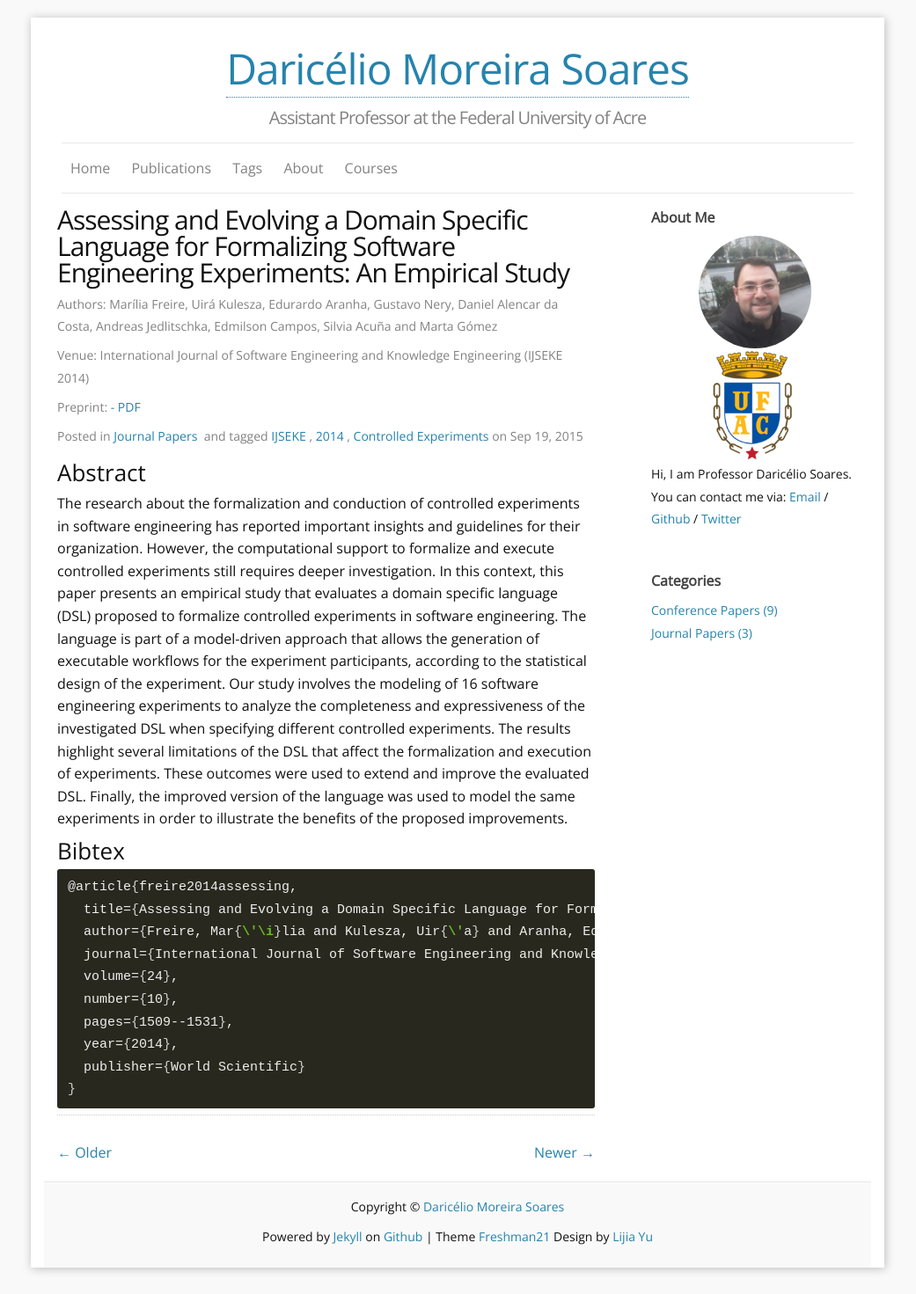
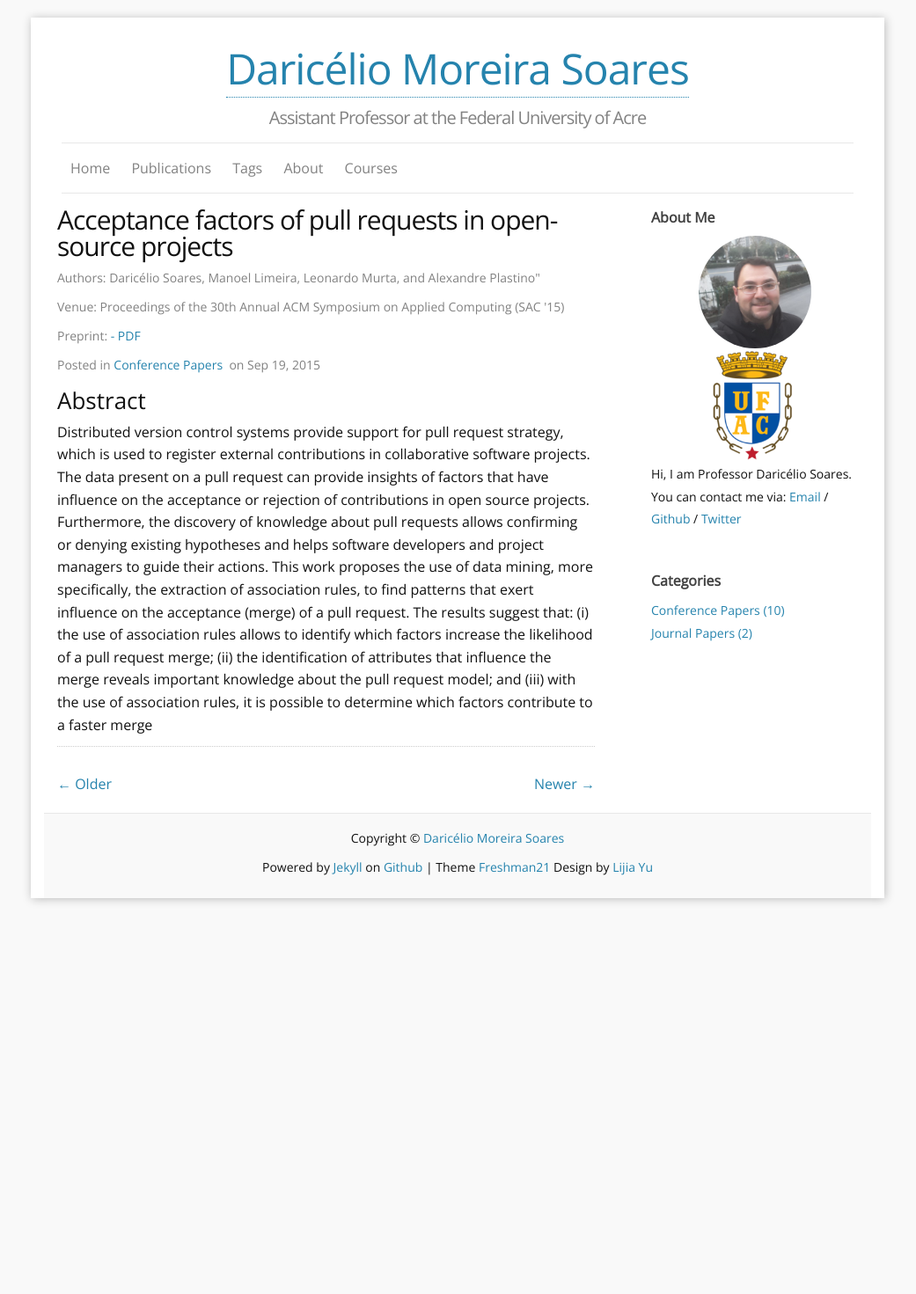
Before and after one commit to daricelio/daricelio.github.io, a Jekyll site: the page built from _posts/2015-09-19-jseke2014.md, in a window 1280 px wide. Shown: the whole page at 88% size, without its empty margins (120-1161 px from the left). Built offline with Jekyll 4.4.1, drawn with Linux system fonts in a browser that asks for light colours; comment, search, counter and statistics services are not loaded; after the commit the page ends 1051 px from its top, so only the background shows below that.

Commit message:
Update 2015-09-19-jseke2014.md

```diff
--- a/_posts/2015-09-19-jseke2014.md
+++ b/_posts/2015-09-19-jseke2014.md
@@ -1,44 +1,17 @@
 ---
 published: true
-title: "Assessing and Evolving a Domain Specific Language for Formalizing Software Engineering Experiments\u003a An Empirical Study"
+title: "Acceptance factors of pull requests in open-source projects"
 layout: post
-authors: ["Mar\u00edlia Freire", "Uir\u00e1 Kulesza", "Edurardo Aranha", "Gustavo Nery", "Daniel Alencar da Costa", "Andreas Jedlitschka", "Edmilson Campos", "Silvia Acu\u00f1a and Marta G\u00f3mez"]
+authors: ["Daricélio Soares", "Manoel Limeira", "Leonardo Murta", and Alexandre Plastino"]
 preprint: http://www.researchgate.net/profile/Silvia_Acuna/publication/274739964_Assessing_and_Evolving_a_Domain_Specific_Language_for_Formalizing_Software_Engineering_Experiments_An_Empirical_Study/links/55532d4808aeaaff3bf02d62.pdf
-venue: International Journal of Software Engineering and Knowledge Engineering (IJSEKE 2014)
+venue: Proceedings of the 30th Annual ACM Symposium on Applied Computing (SAC '15)
 rate: NA
 award: false
 acmaward: false
-category: [Journal Papers]
-tags: [IJSEKE, 2014, Controlled Experiments]
+category: [Conference Papers]
+
 ---
 
 ### Abstract
 
-The research about the formalization and conduction of controlled experiments in software
-engineering has reported important insights and guidelines for their organization. However, the
-computational support to formalize and execute controlled experiments still requires deeper
-investigation. In this context, this paper presents an empirical study that evaluates a domain
-specific language (DSL) proposed to formalize controlled experiments in software engineering.  The
-language is part of a model-driven approach that allows the generation of executable workflows for
-the experiment participants, according to the statistical design of the experiment. Our study
-involves the modeling of 16 software engineering experiments to analyze the completeness and
-expressiveness of the investigated DSL when specifying different controlled experiments. The results
-highlight several limitations of the DSL that affect the formalization and execution of experiments.
-These outcomes were used to extend and improve the evaluated DSL. Finally, the improved version of
-the language was used to model the same experiments in order to illustrate the benefits of the
-proposed improvements.
-
-### Bibtex
-
-{% highlight tex %}
-@article{freire2014assessing,
-  title={Assessing and Evolving a Domain Specific Language for Formalizing Software Engineering Experiments: An Empirical Study},
-  author={Freire, Mar{\'\i}lia and Kulesza, Uir{\'a} and Aranha, Eduardo and Nery, Gustavo and Costa, Daniel and Jedlitschka, Andreas and Campos, Edmilson and Acu{\~n}a, Silvia T and G{\'o}mez, Marta N},
-  journal={International Journal of Software Engineering and Knowledge Engineering},
-  volume={24},
-  number={10},
-  pages={1509--1531},
-  year={2014},
-  publisher={World Scientific}
-}
-{% endhighlight %}
+Distributed version control systems provide support for pull request strategy, which is used to register external contributions in collaborative software projects. The data present on a pull request can provide insights of factors that have influence on the acceptance or rejection of contributions in open source projects. Furthermore, the discovery of knowledge about pull requests allows confirming or denying existing hypotheses and helps software developers and project managers to guide their actions. This work proposes the use of data mining, more specifically, the extraction of association rules, to find patterns that exert influence on the acceptance (merge) of a pull request. The results suggest that: (i) the use of association rules allows to identify which factors increase the likelihood of a pull request merge; (ii) the identification of attributes that influence the merge reveals important knowledge about the pull request model; and (iii) with the use of association rules, it is possible to determine which factors contribute to a faster merge
```
